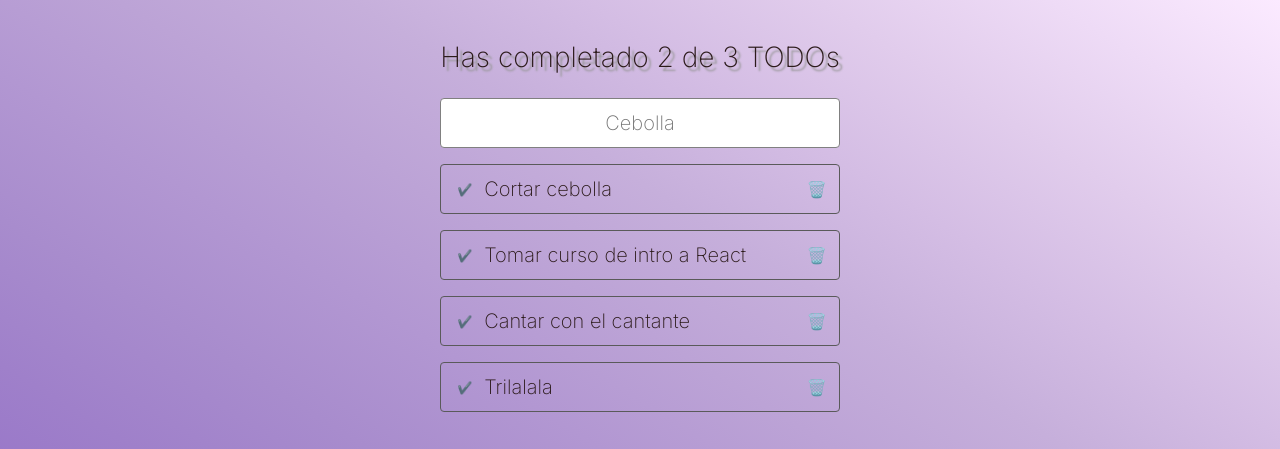
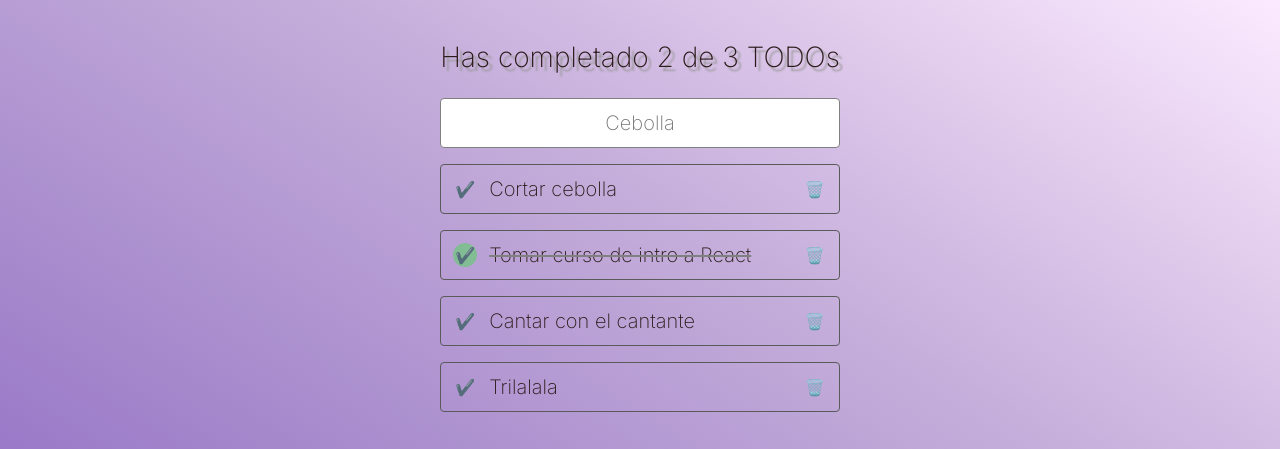
Before and after one commit to jaimeshalom/todo-practice, a React (Create React App) app: page / in a window 1280 px wide. Shown: the top 449 px of the page. Built offline with nearby package versions, Linux system fonts and the light colour scheme.

Commit message:
Cambios en los iconos y nombres de clases asimilados con mis diseños y listos para ser combinados con master

```diff
--- a/src/TodoItem.css
+++ b/src/TodoItem.css
@@ -7,6 +7,7 @@
     border-radius: 4px;
     border: 1px solid rgb(90, 90, 90);
     margin: 1.6rem 0;
+    color: var(--main-text-color);
 
 }
 
@@ -15,17 +16,34 @@
     width: 100%;
 }
 
-.TodoItem__check {
-    font-size: 1.2rem;
-    display: flex;
-    align-items: center;
-    padding-left: 0.4rem;
-    cursor: pointer;
+.TodoItem__text--completed {
+    text-decoration: line-through;
+    text-decoration-color: gray;
 }
 
-.TodoItem__delete {
+.Icon {
+    cursor: pointer;
     display: flex;
+    justify-content: center;
     align-items: center;
-    cursor: pointer;
+    font-weight: bold;
     font-size: 1.6rem;
-}
+    transition: all 0.2s;
+    padding: 0.2rem;
+  }
+
+  .Icon-check {
+
+  }
+  .Icon-check--active {
+    background-color: rgba(0, 255, 0, 0.3);
+    border-radius: 50%;
+  }
+
+  .Icon-delete {
+
+  }
+  .Icon-delete:hover {
+    background-color: rgba(255, 0, 0, 0.5);
+    border-radius: 50%;
+  }
--- a/src/TodoItem.js
+++ b/src/TodoItem.js
@@ -4,9 +4,9 @@ import './TodoItem.css'
 function TodoItem(props) {
     return (
         <li className="TodoItem">
-            <span className="TodoItem__check">✔️</span>
-            <p className="TodoItem__text">{props.text}</p>
-            <span className="TodoItem__delete">🗑️</span>
+            <span className={`Icon Icon-check ${props.completed && 'Icon-check--active'}`}>✔️</span>
+            <p className={`TodoItem__text ${props.completed && 'TodoItem__text--completed'}`}>{props.text}</p>
+            <span className="Icon Icon-delete">🗑️</span>
         </li>
     )
 }
```
